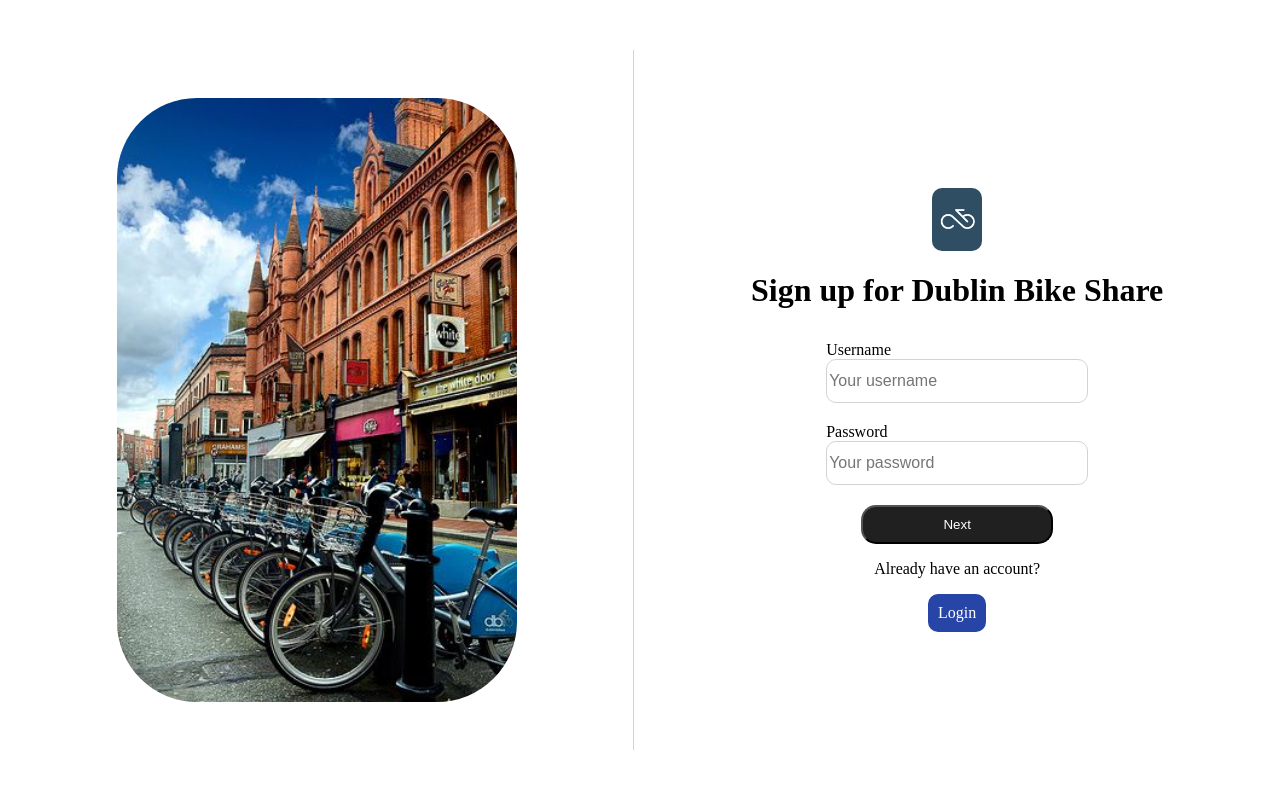
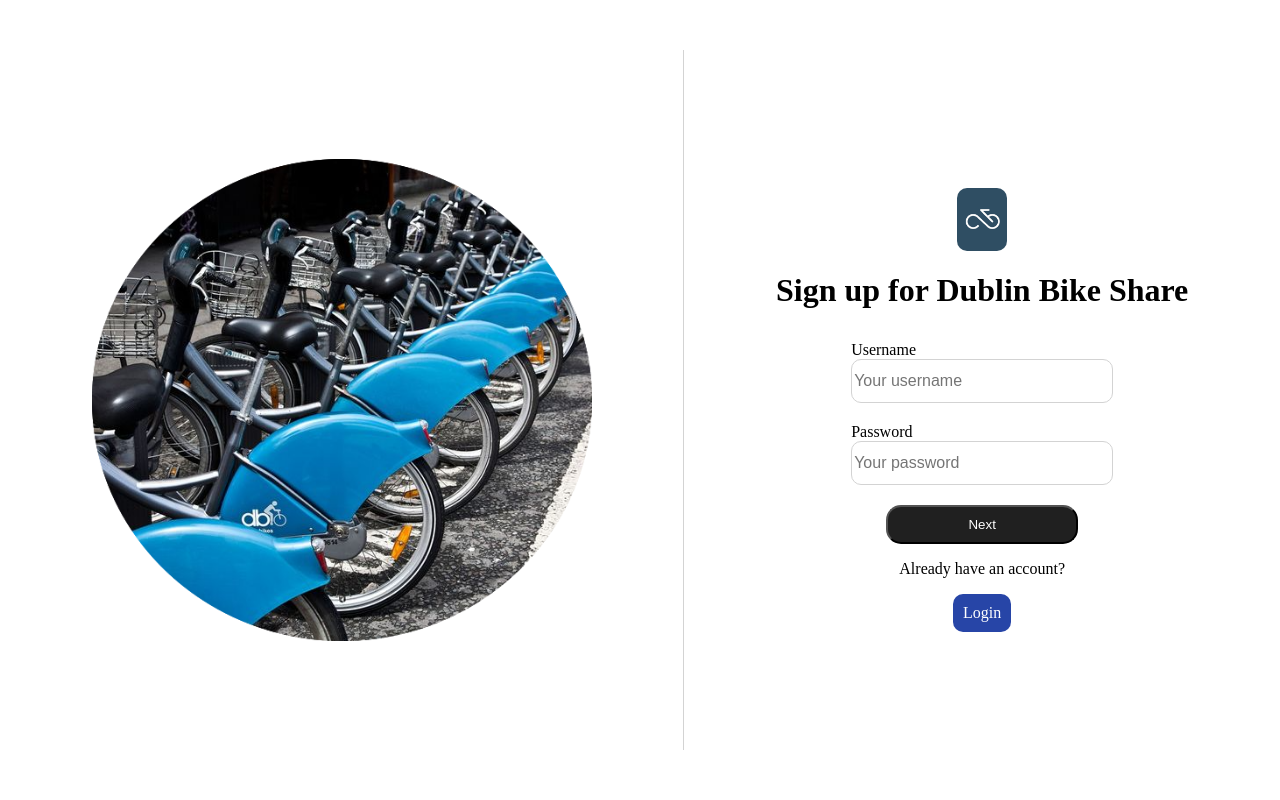
Before and after one commit to hansel-3/COMP30830-Project-Group3, a Flask app: page / in a window 1280 px wide. Run offline with Flask 3, Linux system fonts and the light colour scheme.

Commit message:
Update javascript & HTML

```diff
--- a/static/css/form.css
+++ b/static/css/form.css
@@ -22,8 +22,7 @@
 }
 
 #left_img {
-  border-radius: 80px;
-  width: 400px;
+  width: 500px;
 }
 
 #right{
--- a/static/javascript/display_bikes.js
+++ b/static/javascript/display_bikes.js
@@ -22,7 +22,7 @@
   let element = document.createElement("button");
   element.className = "station";
   let content = `
-  <div>s${entry.station_id}: ${entry.name}</div>
+  <div>s${entry.station_id}: ${entry.name}</div> <br>
   <div>${entry.available_bikes}<i class="fa-solid fa-bicycle"></i>   ${entry.available_stands}<i class="fa-solid fa-square-parking"></i></div>
   `
   element.innerHTML = content;
--- a/static/javascript/display_weather.js
+++ b/static/javascript/display_weather.js
@@ -129,7 +129,7 @@
     legend: {position:"none"},
     backgroundColor: "transparent",
     curveType: "function",
-    colors: ["#F5DEB3"]
+    colors: ["#f4d294"]
 
   };
 
--- a/templates/login.html
+++ b/templates/login.html
@@ -12,7 +12,7 @@
 
     <div id="page_container">
           <div id="left">
-      <img id="left_img" src="static/images/dublin_bikes3.jpeg">
+      <img id="left_img" src="static/images/dublin_bikes2.png">
     </div>
     <div id="divider"></div>
     <div id="right">
--- a/templates/signup.html
+++ b/templates/signup.html
@@ -11,7 +11,7 @@
 
   <div id="page_container">
      <div id="left">
-      <img id="left_img" src="static/images/dublin_bikes3.jpeg">
+      <img id="left_img" src="static/images/dublin_bikes2.png">
     </div>
     <div id="divider"></div>
     <div id="right">
```
Also changed, not shown: static/images/dublin_bikes2.png (added).
